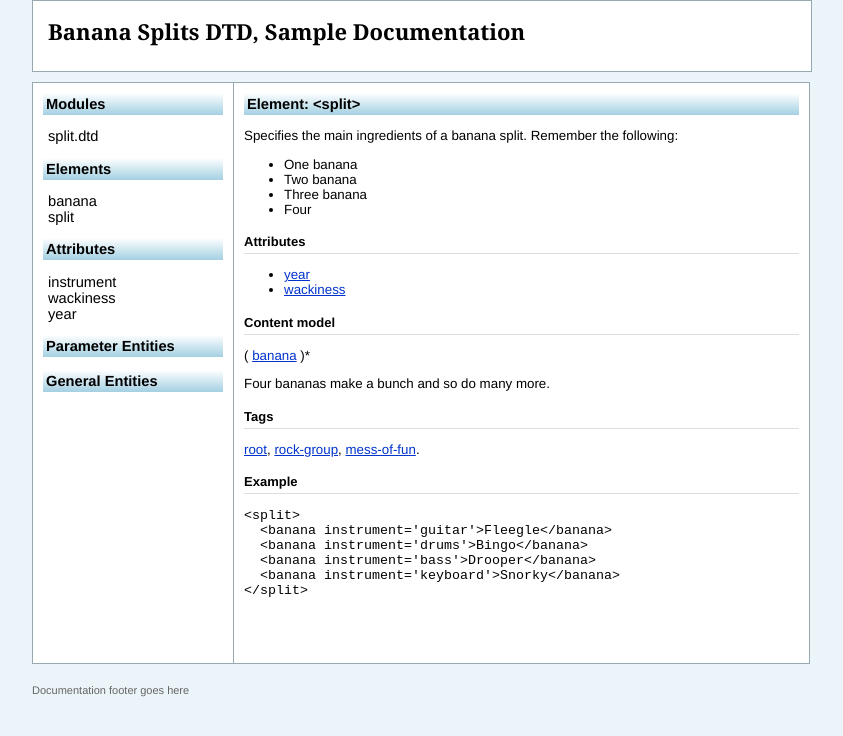
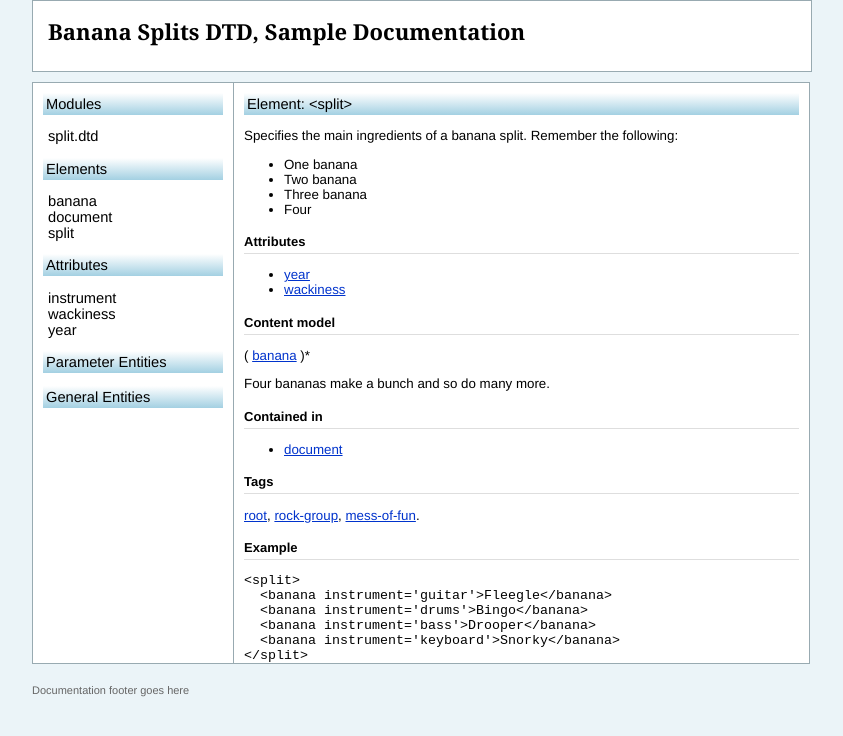
Before and after one commit to Klortho/DtdAnalyzer, a plain HTML site: page etc/jatscon2012/split-documentation.html in a window 1280 px wide. Shown: the whole page, without its empty margins (218-1061 px from the left). Drawn offline with Linux system fonts and the light colour scheme.

Commit message:
Minor updates

```diff
--- a/etc/jatscon2012/documentation.css
+++ b/etc/jatscon2012/documentation.css
@@ -93,6 +93,7 @@
 
 h2 {
   font-size: 11pt;
+  font-weight: normal;
   color: black;
   background-color: #98AAB1;
   padding: 3px;
--- a/etc/jatscon2012/split-documentation.html
+++ b/etc/jatscon2012/split-documentation.html
@@ -21,6 +21,7 @@
             <h2>Elements</h2>
             <ul>
               <li><a href='elem-banana.html'>banana</a></li>
+              <li><a href='elem-document.html'>document</a></li>
               <li><a href='elem-split.html'>split</a></li>
             </ul>
           </div>
@@ -71,6 +72,14 @@
             </p>
             <p>Four bananas make a bunch and so do many more.</p>
           </div>
+          <div class='parents'>
+            <h3>Contained in</h3>
+            <ul>
+              <li>
+                <a href='elem-document.html'>document</a>
+              </li>
+            </ul>
+          </div>
           <div class='tags'>
             <h3>Tags</h3>
             <p>
```
